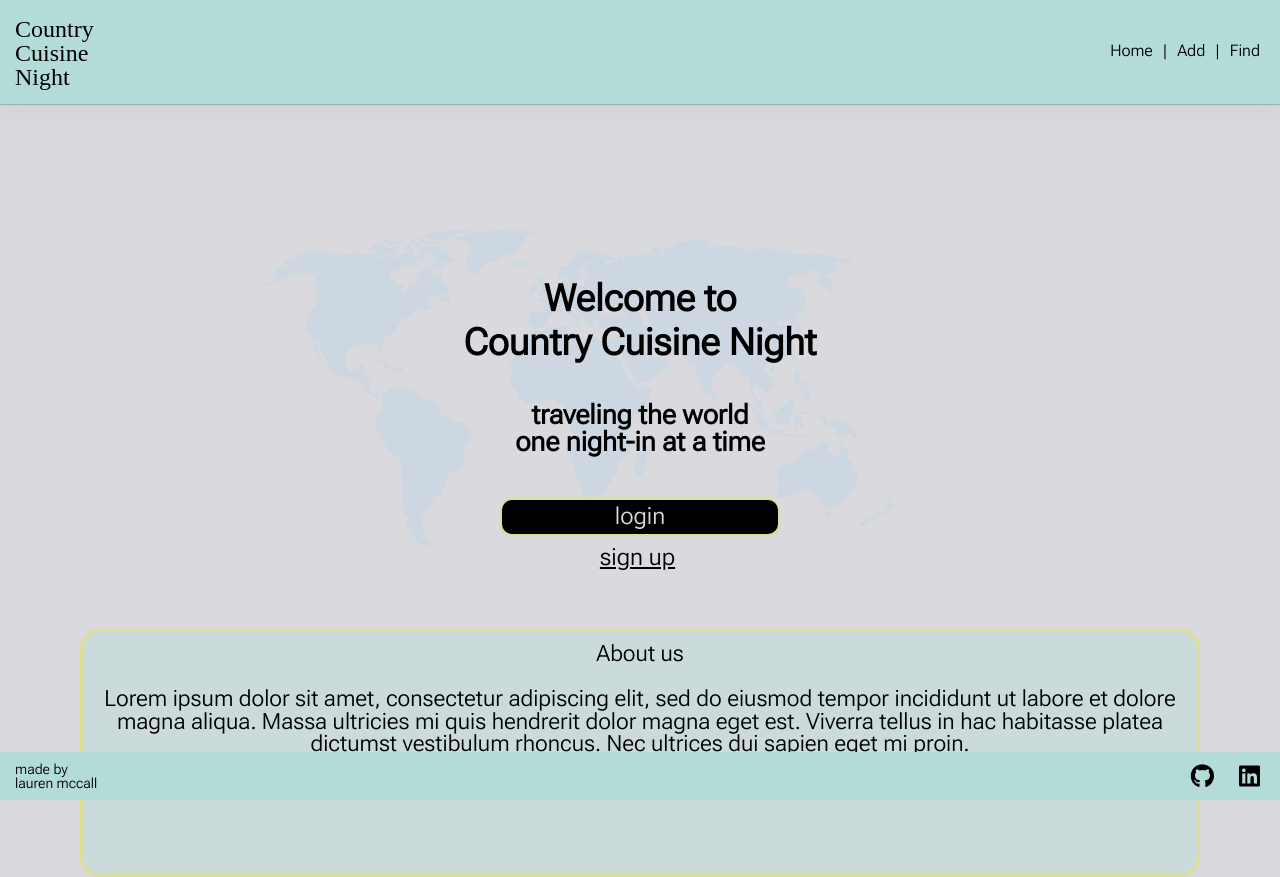
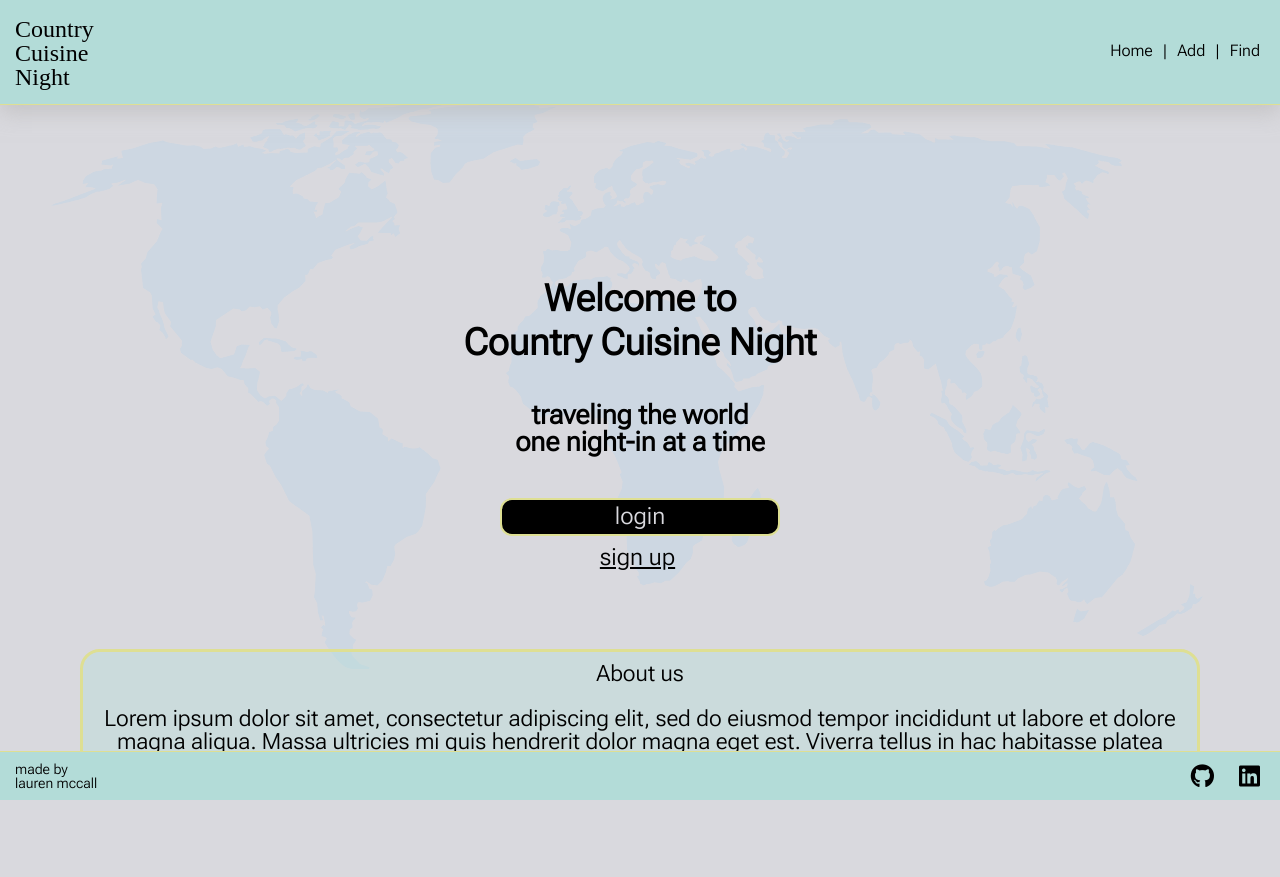
Before and after one commit to greendev223/country-cousin, a React (Vite) app in the folder ClientApp/: page / in a window 1280 px wide. After the commit the page ends 800 px from the top, so only its background shows below. Built offline with nearby package versions, Linux system fonts and the light colour scheme; a web font is replaced by a local one.

Commit message:
more css

```diff
--- a/ClientApp/src/index.scss
+++ b/ClientApp/src/index.scss
@@ -33,8 +33,8 @@ header {
   background-color: var(--turquoise);
   margin-top: -15px;
   position: sticky;
-  border-bottom: 1px solid rgba(93, 91, 91, 0.319);
-  box-shadow: 0 0.5rem 1.25rem rgba(67, 65, 65, 0.05);
+  border-bottom: 1px solid var(--yellow-green);
+  box-shadow: 0 0.5rem 1.25rem rgba(183, 181, 181, 0.576);
 }
 
 h4 {
@@ -55,12 +55,6 @@ li {
   margin-left: 5px;
 }
 
-section {
-  // display: flex;
-  // justify-content: center;
-  // flex-direction: column;
-}
-
 .welcome {
   background-image: url(/src/images/worldMap.svg);
   background-repeat: no-repeat;
@@ -73,10 +67,10 @@ section {
   flex-direction: column;
 }
 .about {
-  background-color: var(--lite-gray);
+  background-color: rgba(179, 220, 216, 0.379);
+  border: 3px solid var(--yellow-green);
   padding-bottom: 20px;
-  margin-bottom: 80px;
-  padding-top: 20px;
+  padding-top: 10px;
   margin-left: 20px;
   margin-right: 20px;
   font: 1em/1 'Roboto Flex', sans-serif;
@@ -101,7 +95,7 @@ section div button {
   background-color: var(--dark-gray);
   color: var(--lite-gray);
   border-radius: 12px;
-  border: 2px solid var(--turquoise);
+  border: 2px solid var(--yellow-green);
   padding: 7px;
   margin-top: -25px;
   text-align: center;
@@ -127,6 +121,7 @@ footer {
   justify-content: space-between;
   align-items: center;
   font-size: 12px;
+  border-top: 1px solid var(--yellow-green);
 }
 
 footer div {
@@ -148,7 +143,7 @@ a {
 @media (min-width: 768px) {
   .welcome {
     padding: 100px;
-    background-size: 50%;
+    background-size: 90%;
     font: 2.1em/1.2 'Roboto Flex', sans-serif;
   }
 
@@ -191,9 +186,9 @@ a {
   .about {
     background-color: rgba(179, 220, 216, 0.379);
     border: 3px solid var(--yellow-green);
-    padding-bottom: 120px;
+    padding-bottom: 20px;
     padding-top: 10px;
-    margin-top: -40px;
+    margin-top: -20px;
     margin-left: 80px;
     margin-right: 80px;
     font: 1.4em/1 'Roboto Flex', sans-serif;
```
